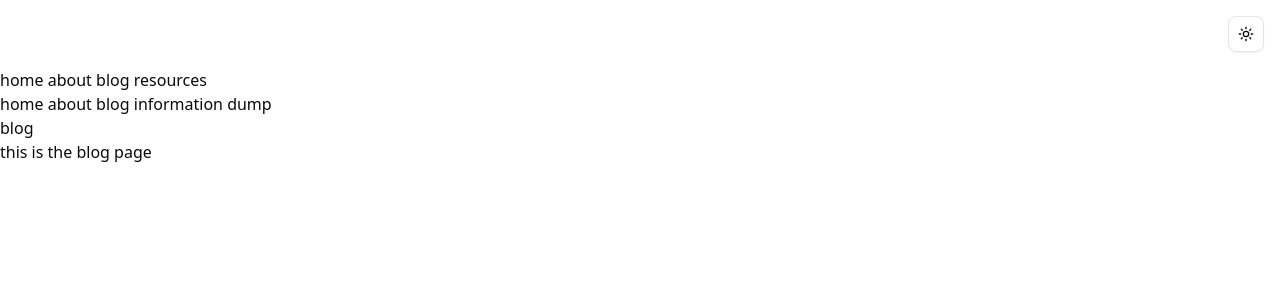
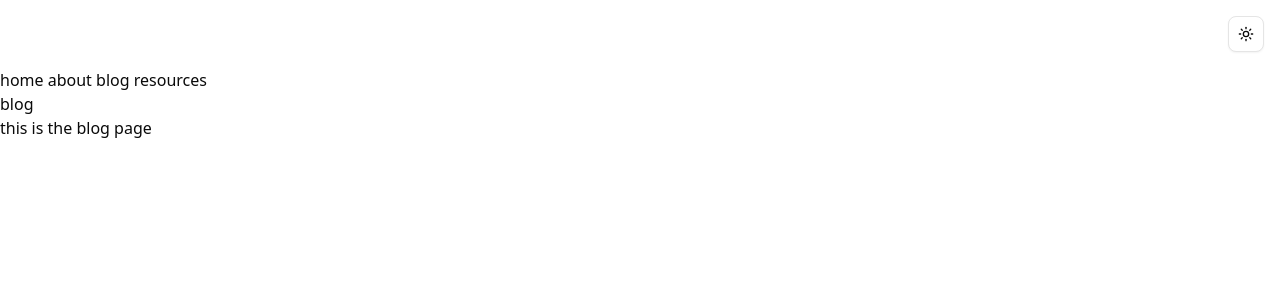
Before and after one commit to cjs675/webpage, a SvelteKit app: page /blog in a window 1280 px wide. Shown: the top 300 px of the page. Built offline with nearby package versions, Linux system fonts and the light colour scheme.

Commit message:
remove unnecessary nav from blog & info_dump pages

```diff
--- a/src/routes/blog/+page.svelte
+++ b/src/routes/blog/+page.svelte
@@ -1,9 +1,2 @@
-<nav>
-    <a href="/">home</a>
-    <a href="/about">about</a>
-    <a href="/blog">blog</a>
-    <a href="info_dump">information dump</a>
-</nav>
-
 <h1>blog</h1>
 <p>this is the blog page</p>
--- a/src/routes/info_dump/+page.svelte
+++ b/src/routes/info_dump/+page.svelte
@@ -1,9 +1,2 @@
-<nav>
-    <a href="/">home</a>
-    <a href="/about">about</a>
-    <a href="blog">blog</a>
-    <a href="info_dump">resources</a>
-</nav>
-
 <h1>resources</h1>
 <p>an information dump of resources & links</p>
```
